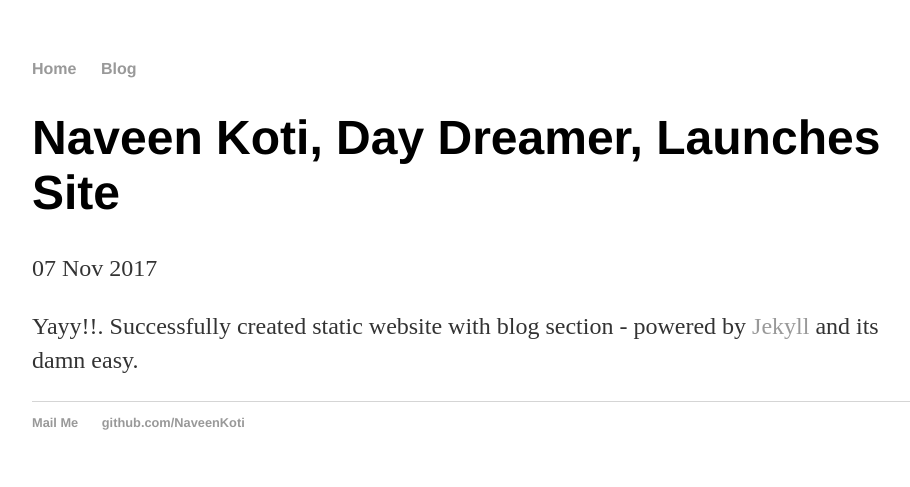
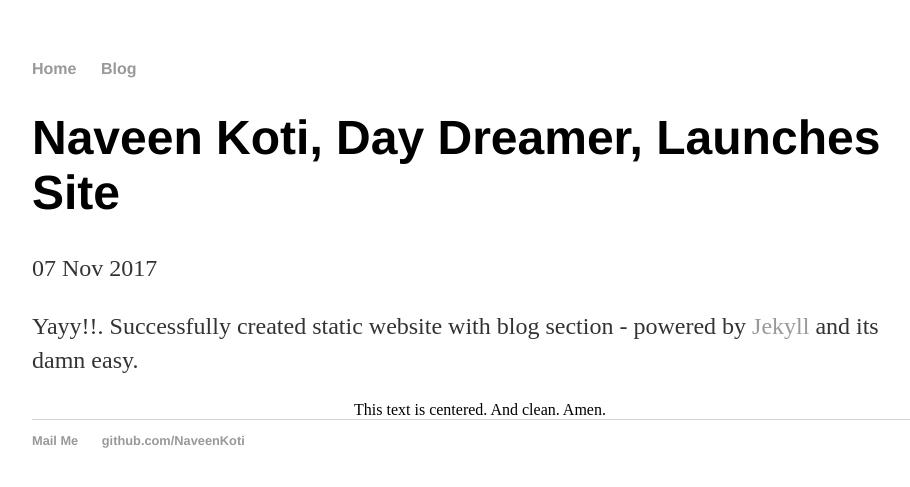
Before and after one commit to NaveenKoti/naveenkoti.github.io, a Jekyll site: the page built from _posts/2017-11-07-my-first-blog-post.md, in a window 1280 px wide. Shown: the top 487 px of the page, without its empty margins (160-1070 px from the left). Built offline with Jekyll 4.4.1, drawn with Linux system fonts in a browser that asks for light colours.

Commit message:
Update 2017-11-07-my-first-blog-post.md
center text test

```diff
--- a/_posts/2017-11-07-my-first-blog-post.md
+++ b/_posts/2017-11-07-my-first-blog-post.md
@@ -5,3 +5,4 @@ date: 2017-11-07
 ---
 
 Yayy!!. Successfully created static website with blog section - powered by [Jekyll](http://jekyllrb.com) and its damn easy.
+<center>This text is centered.  And clean.  Amen.</center>
```
